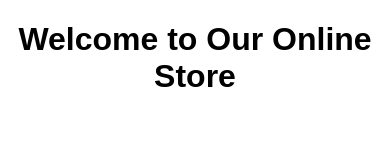
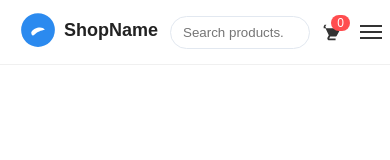
Before and after one commit to palraj-617-j/ecommerce-frontend, a website: page index.html in a window 390 px wide. Drawn offline with Linux system fonts and the light colour scheme.

Commit message:
Header and navigation bar implemented

```diff
--- a/index.html
+++ b/index.html
@@ -7,8 +7,48 @@
     <link rel="stylesheet" href="styles/main.css">
 </head>
 <body>
-    <header>
-        <h1>Welcome to Our Online Store</h1>
+    <header class="site-header">
+        <div class="header-inner">
+            <div class="left">
+                <a href="#" class="logo" aria-label="ShopName home">
+                    <!-- simple SVG logo -->
+                    <svg viewBox="0 0 64 64" width="36" height="36" aria-hidden="true">
+                        <circle cx="32" cy="32" r="30" fill="#2b8aef" />
+                        <path d="M20 36c4-8 20-12 24-4-6 0-14 4-18 8s-6 0-6-4z" fill="#fff"/>
+                    </svg>
+                    <span class="brand">ShopName</span>
+                </a>
+            </div>
+
+            <nav class="main-nav" aria-label="Main navigation">
+                <ul class="nav-links">
+                    <li><a href="#">Home</a></li>
+                    <li><a href="#">Products</a></li>
+                    <li><a href="#">About</a></li>
+                    <li><a href="#">Contact</a></li>
+                </ul>
+            </nav>
+
+            <div class="right">
+                <form class="search" role="search" action="#" onsubmit="return false;">
+                    <input type="search" placeholder="Search products..." aria-label="Search products">
+                </form>
+
+                <a href="#" class="cart" aria-label="Shopping cart">
+                    <!-- cart SVG -->
+                    <svg viewBox="0 0 24 24" width="22" height="22" aria-hidden="true">
+                        <path d="M7 4h-2l-1 2v2h2l3.6 7.59-1.35 2.45c-.16.28-.25.61-.25.96 0 1.1.9 2 2 2h7v-2h-7l1.1-2h5.45c.75 0 1.41-.41 1.75-1.03l3.58-6.49c.08-.14.12-.3.12-.47 0-.55-.45-1-1-1h-14.31l-.94-2z" fill="#333"/>
+                    </svg>
+                    <span class="cart-badge" aria-hidden="true">0</span>
+                </a>
+
+                <button class="hamburger" aria-label="Toggle menu" aria-expanded="false">
+                    <span class="bar"></span>
+                    <span class="bar"></span>
+                    <span class="bar"></span>
+                </button>
+            </div>
+        </div>
     </header>
     <script src="scripts/app.js"></script>
 </body>
--- a/scripts/app.js
+++ b/scripts/app.js
@@ -1 +1,25 @@
 console.log("E-commerce Website Loaded");
+
+// Mobile navigation toggle
+document.addEventListener('DOMContentLoaded', function () {
+	const hamburger = document.querySelector('.hamburger');
+	const mainNav = document.querySelector('.main-nav');
+
+	if (!hamburger || !mainNav) return;
+
+	hamburger.addEventListener('click', function (e) {
+		const expanded = this.getAttribute('aria-expanded') === 'true';
+		this.setAttribute('aria-expanded', String(!expanded));
+		mainNav.classList.toggle('open');
+	});
+
+	// Optional: close the mobile menu when clicking outside
+	document.addEventListener('click', function (e) {
+		if (!mainNav.classList.contains('open')) return;
+		const target = e.target;
+		if (!mainNav.contains(target) && !hamburger.contains(target)) {
+			mainNav.classList.remove('open');
+			hamburger.setAttribute('aria-expanded', 'false');
+		}
+	});
+});
--- a/styles/main.css
+++ b/styles/main.css
@@ -4,3 +4,145 @@ body {
     padding: 0;
     text-align: center;
 }
+
+/* Header / Navigation styles */
+.site-header {
+    background: #ffffff;
+    border-bottom: 1px solid #f0f0f0;
+    position: sticky;
+    top: 0;
+    z-index: 1000;
+}
+
+.header-inner {
+    max-width: 1200px;
+    margin: 0 auto;
+    padding: 12px 20px;
+    display: flex;
+    align-items: center;
+    justify-content: space-between;
+    gap: 12px;
+}
+
+.logo {
+    display: inline-flex;
+    align-items: center;
+    text-decoration: none;
+    color: #222;
+    font-weight: 700;
+}
+.logo .brand {
+    margin-left: 8px;
+    font-size: 18px;
+}
+
+.main-nav {
+    display: flex;
+    align-items: center;
+}
+.nav-links {
+    list-style: none;
+    display: flex;
+    gap: 18px;
+    margin: 0;
+    padding: 0;
+}
+.nav-links a {
+    color: #333;
+    text-decoration: none;
+    padding: 6px 10px;
+    border-radius: 6px;
+    transition: background .15s, color .15s;
+}
+.nav-links a:hover {
+    background: #f5f7fb;
+}
+
+.right {
+    display: inline-flex;
+    align-items: center;
+    gap: 10px;
+}
+
+.search input {
+    padding: 8px 12px;
+    border: 1px solid #e2e8f0;
+    border-radius: 20px;
+    width: 220px;
+    outline: none;
+}
+.search input:focus {
+    box-shadow: 0 0 0 3px rgba(43,138,239,0.08);
+    border-color: #2b8aef;
+}
+
+.cart {
+    position: relative;
+    display: inline-flex;
+    align-items: center;
+    text-decoration: none;
+    color: #333;
+}
+.cart-badge {
+    position: absolute;
+    top: -6px;
+    right: -8px;
+    background: #ff4d4f;
+    color: #fff;
+    font-size: 12px;
+    padding: 2px 6px;
+    border-radius: 12px;
+    line-height: 1;
+}
+
+.hamburger {
+    display: none;
+    background: transparent;
+    border: none;
+    cursor: pointer;
+    padding: 8px;
+}
+.hamburger .bar {
+    display: block;
+    width: 22px;
+    height: 2px;
+    background: #333;
+    margin: 4px 0;
+    transition: transform .2s ease, opacity .2s ease;
+}
+
+/* Mobile nav behaviour */
+@media (max-width: 768px) {
+    .nav-links {
+        flex-direction: column;
+        gap: 12px;
+        align-items: flex-start;
+    }
+
+    .main-nav {
+        position: absolute;
+        left: 0;
+        right: 0;
+        top: 64px;
+        background: #fff;
+        overflow: hidden;
+        max-height: 0;
+        transition: max-height .28s ease;
+        box-shadow: 0 8px 20px rgba(16,24,40,0.06);
+        padding: 0 20px;
+    }
+    .main-nav.open {
+        max-height: 260px;
+    }
+
+    .search input {
+        width: 140px;
+    }
+
+    .hamburger {
+        display: inline-block;
+    }
+
+    /* hide desktop nav within header area when collapsed */
+    .header-inner { padding-right: 12px; }
+}
```
Also changed, not shown: assets/cart.webp (added).
